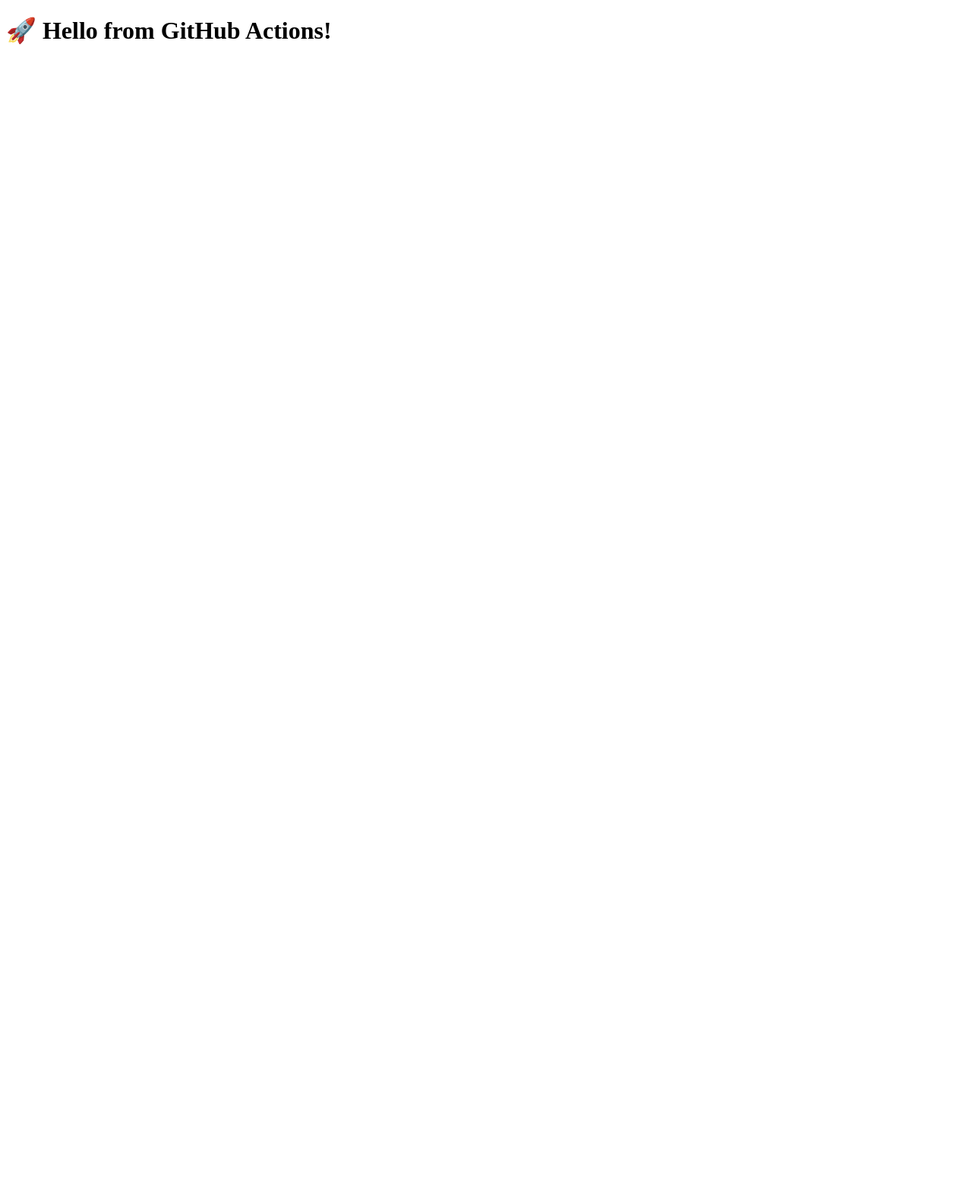
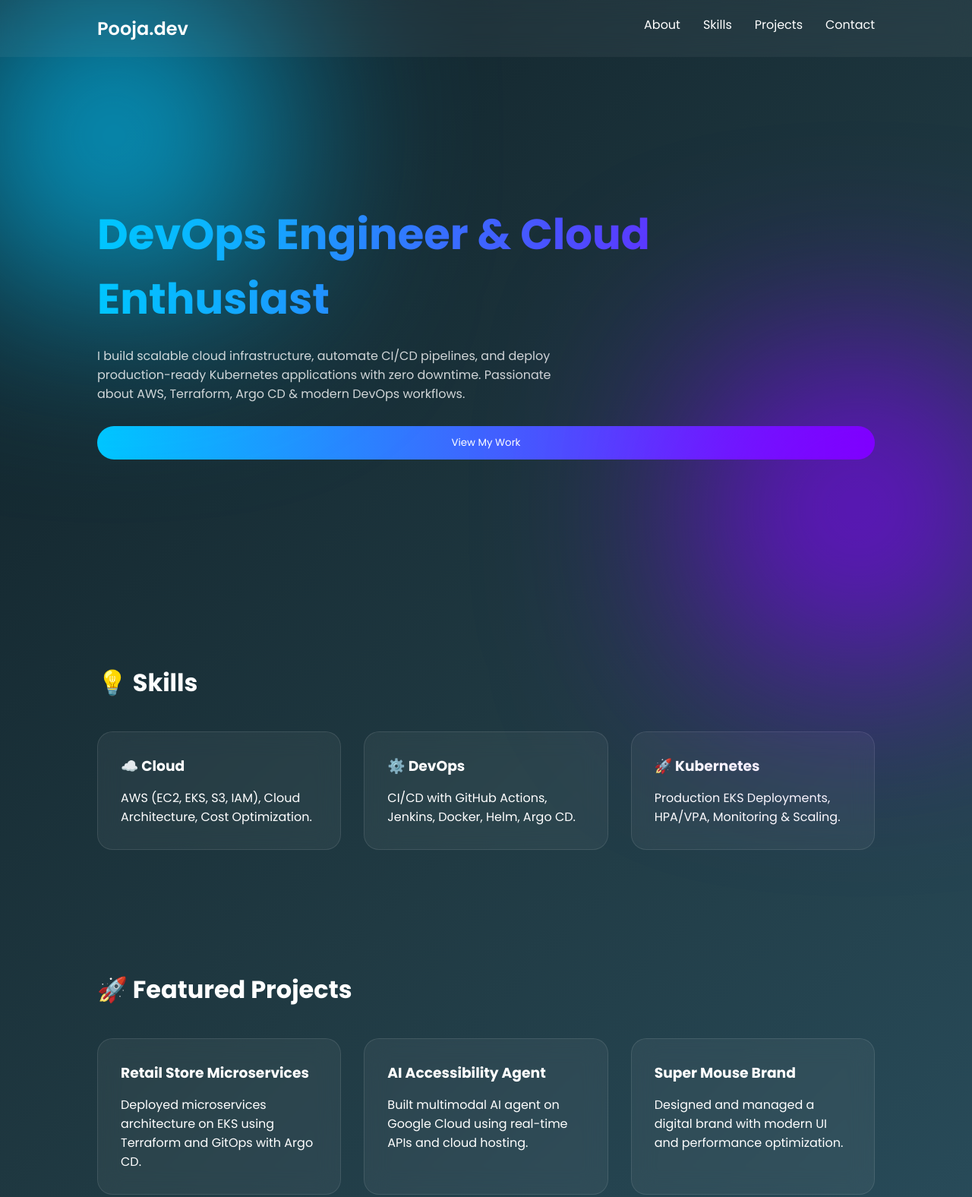
Before and after one commit to pooja-bhavani/prometheus, a website: page index.html in a window 1280 px wide. Shown: the top 1576 px of the page at 76% size. Before the commit the page ends 800 px from the top, so only its background shows below. Drawn offline with Linux system fonts and the light colour scheme.

Commit message:
Update index.html

```diff
--- a/index.html
+++ b/index.html
@@ -1,9 +1,245 @@
 <!DOCTYPE html>
-<html>
+<html lang="en">
 <head>
-  <title>My First GitHub Actions App</title>
+<meta charset="UTF-8" />
+<meta name="viewport" content="width=device-width, initial-scale=1.0" />
+<title>Pooja Bhavani | DevOps Engineer</title>
+
+<link href="https://fonts.googleapis.com/css2?family=Poppins:wght@300;400;600;700&display=swap" rel="stylesheet">
+
+<style>
+* {
+    margin: 0;
+    padding: 0;
+    box-sizing: border-box;
+    font-family: 'Poppins', sans-serif;
+}
+
+body {
+    background: linear-gradient(135deg, #0f2027, #203a43, #2c5364);
+    color: white;
+    overflow-x: hidden;
+}
+
+/* Floating gradient animation */
+body::before {
+    content: "";
+    position: fixed;
+    width: 500px;
+    height: 500px;
+    background: radial-gradient(circle, #00c6ff, transparent);
+    top: -100px;
+    left: -100px;
+    filter: blur(120px);
+    animation: float 8s infinite alternate ease-in-out;
+}
+
+body::after {
+    content: "";
+    position: fixed;
+    width: 500px;
+    height: 500px;
+    background: radial-gradient(circle, #7f00ff, transparent);
+    bottom: -100px;
+    right: -100px;
+    filter: blur(120px);
+    animation: float 10s infinite alternate ease-in-out;
+}
+
+@keyframes float {
+    from { transform: translateY(0px); }
+    to { transform: translateY(40px); }
+}
+
+/* Navbar */
+nav {
+    display: flex;
+    justify-content: space-between;
+    padding: 20px 10%;
+    backdrop-filter: blur(15px);
+    background: rgba(255,255,255,0.05);
+    position: sticky;
+    top: 0;
+    z-index: 1000;
+}
+
+nav h2 {
+    font-weight: 600;
+}
+
+nav ul {
+    display: flex;
+    list-style: none;
+    gap: 30px;
+}
+
+nav ul li {
+    cursor: pointer;
+    transition: 0.3s;
+}
+
+nav ul li:hover {
+    color: #00c6ff;
+}
+
+/* Hero */
+.hero {
+    min-height: 90vh;
+    display: flex;
+    flex-direction: column;
+    justify-content: center;
+    padding: 0 10%;
+}
+
+.hero h1 {
+    font-size: 3.5rem;
+    background: linear-gradient(90deg, #00c6ff, #7f00ff);
+    -webkit-background-clip: text;
+    color: transparent;
+}
+
+.hero p {
+    margin-top: 20px;
+    max-width: 600px;
+    opacity: 0.8;
+}
+
+.btn {
+    margin-top: 30px;
+    padding: 12px 28px;
+    border-radius: 30px;
+    border: none;
+    background: linear-gradient(90deg, #00c6ff, #7f00ff);
+    color: white;
+    cursor: pointer;
+    transition: 0.4s;
+}
+
+.btn:hover {
+    transform: translateY(-5px);
+    box-shadow: 0 15px 30px rgba(0,198,255,0.4);
+}
+
+/* Glass Cards */
+.section {
+    padding: 80px 10%;
+}
+
+.section h2 {
+    margin-bottom: 40px;
+    font-size: 2rem;
+}
+
+.cards {
+    display: grid;
+    grid-template-columns: repeat(auto-fit, minmax(250px,1fr));
+    gap: 30px;
+}
+
+.card {
+    background: rgba(255,255,255,0.05);
+    backdrop-filter: blur(15px);
+    padding: 30px;
+    border-radius: 20px;
+    transition: 0.4s;
+    border: 1px solid rgba(255,255,255,0.1);
+}
+
+.card:hover {
+    transform: translateY(-10px);
+    background: rgba(255,255,255,0.1);
+    box-shadow: 0 20px 40px rgba(0,0,0,0.3);
+}
+
+.card h3 {
+    margin-bottom: 15px;
+}
+
+/* Footer */
+footer {
+    text-align: center;
+    padding: 40px;
+    opacity: 0.6;
+}
+
+/* Responsive */
+@media(max-width:768px){
+    .hero h1 {
+        font-size: 2.5rem;
+    }
+}
+</style>
 </head>
+
 <body>
-  <h1>🚀 Hello from GitHub Actions!</h1>
+
+<nav>
+    <h2>Pooja.dev</h2>
+    <ul>
+        <li>About</li>
+        <li>Skills</li>
+        <li>Projects</li>
+        <li>Contact</li>
+    </ul>
+</nav>
+
+<section class="hero">
+    <h1>DevOps Engineer & Cloud Enthusiast</h1>
+    <p>
+        I build scalable cloud infrastructure, automate CI/CD pipelines,
+        and deploy production-ready Kubernetes applications with zero downtime.
+        Passionate about AWS, Terraform, Argo CD & modern DevOps workflows.
+    </p>
+    <button class="btn">View My Work</button>
+</section>
+
+<section class="section">
+    <h2>💡 Skills</h2>
+    <div class="cards">
+        <div class="card">
+            <h3>☁️ Cloud</h3>
+            <p>AWS (EC2, EKS, S3, IAM), Cloud Architecture, Cost Optimization.</p>
+        </div>
+        <div class="card">
+            <h3>⚙️ DevOps</h3>
+            <p>CI/CD with GitHub Actions, Jenkins, Docker, Helm, Argo CD.</p>
+        </div>
+        <div class="card">
+            <h3>🚀 Kubernetes</h3>
+            <p>Production EKS Deployments, HPA/VPA, Monitoring & Scaling.</p>
+        </div>
+    </div>
+</section>
+
+<section class="section">
+    <h2>🚀 Featured Projects</h2>
+    <div class="cards">
+        <div class="card">
+            <h3>Retail Store Microservices</h3>
+            <p>Deployed microservices architecture on EKS using Terraform and GitOps with Argo CD.</p>
+        </div>
+        <div class="card">
+            <h3>AI Accessibility Agent</h3>
+            <p>Built multimodal AI agent on Google Cloud using real-time APIs and cloud hosting.</p>
+        </div>
+        <div class="card">
+            <h3>Super Mouse Brand</h3>
+            <p>Designed and managed a digital brand with modern UI and performance optimization.</p>
+        </div>
+    </div>
+</section>
+
+<section class="section">
+    <h2>📩 Contact</h2>
+    <div class="card">
+        <p>Let’s collaborate on scalable systems & cloud-native solutions.</p>
+        <button class="btn">Connect on LinkedIn</button>
+    </div>
+</section>
+
+<footer>
+    © 2026 Pooja Bhavani | Built with ❤️ & DevOps Discipline
+</footer>
+
 </body>
 </html>
```
